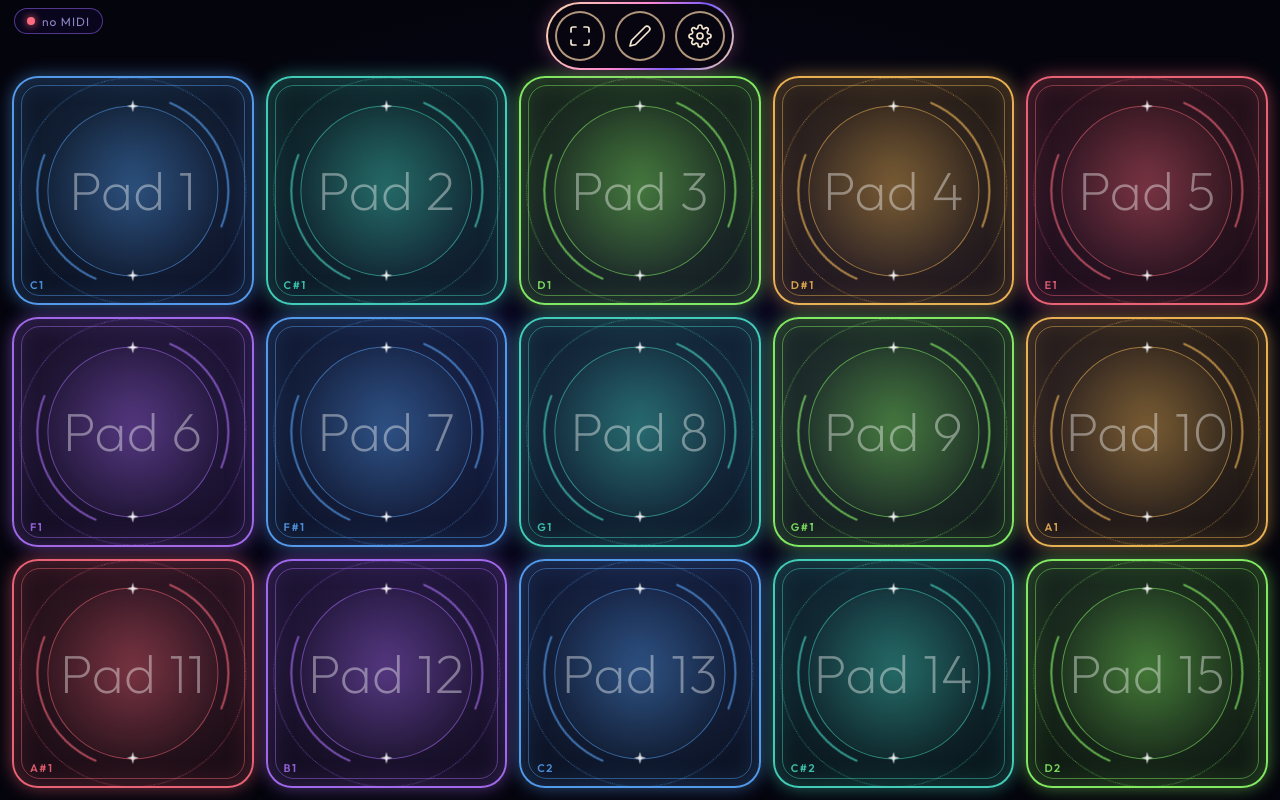
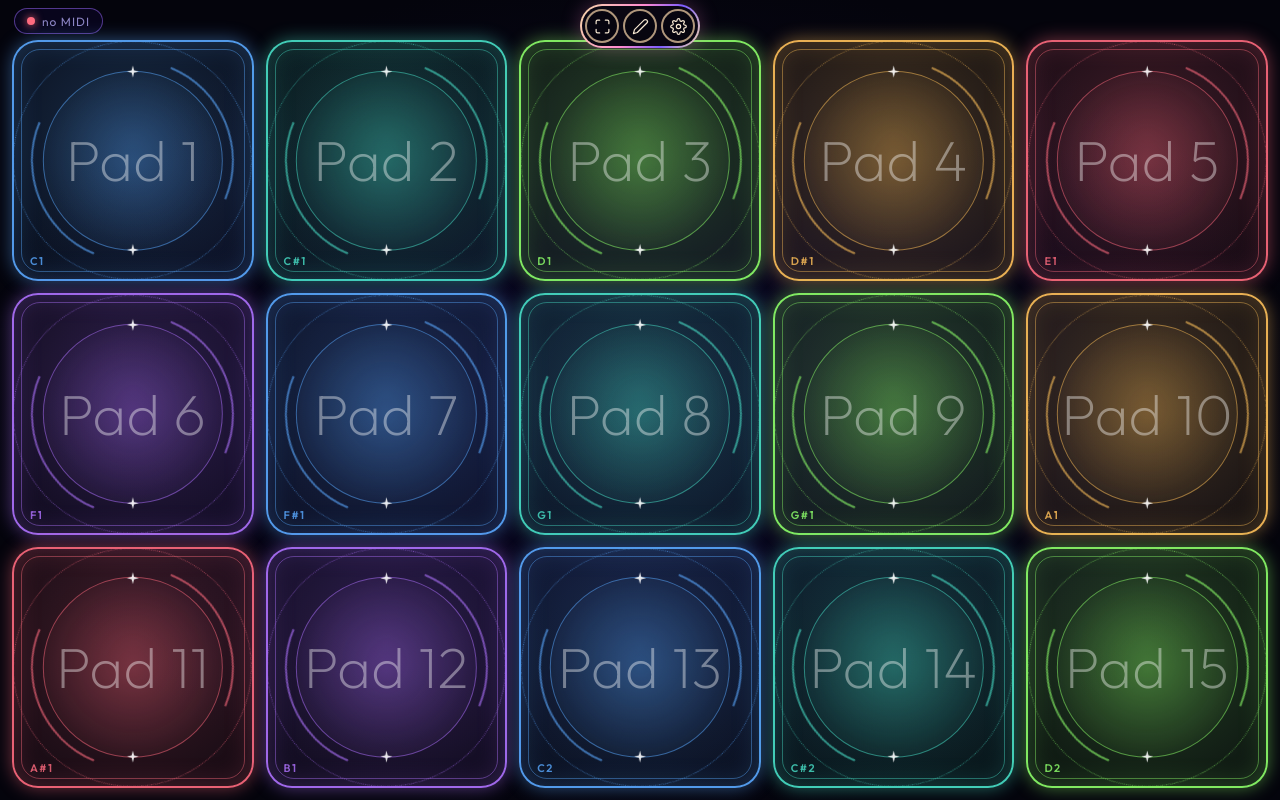
Before and after one commit to darksaiko/luma-pads, a plain HTML site: page app/index.html in a window 1280 px wide. Drawn offline with Linux system fonts and the light colour scheme.

Commit message:
v8: smaller button pill, reclaim grid space
Co-Authored-By: Claude Sonnet 5.5 <noreply@anthropic.com>
Claude-Session: https://claude.ai/code/session_01KFPqUd9RQtCrwGHZYhva9N

```diff
--- a/app/index.html
+++ b/app/index.html
@@ -22,7 +22,7 @@
     background:radial-gradient(ellipse at 50% 50%,#0c0826 0%,#04040c 75%);
     overflow:hidden;overscroll-behavior:none;-webkit-user-select:none;user-select:none;-webkit-touch-callout:none}
   .app{height:100dvh;position:relative;
-    padding:calc(env(safe-area-inset-top) + 76px) max(12px, env(safe-area-inset-right)) max(12px, env(safe-area-inset-bottom)) max(12px, env(safe-area-inset-left))}
+    padding:calc(env(safe-area-inset-top) + 40px) max(12px, env(safe-area-inset-right)) max(12px, env(safe-area-inset-bottom)) max(12px, env(safe-area-inset-left))}
 
   /* ---------- grid + pads (life-tracker style) ---------- */
   .grid{height:100%;display:grid;grid-template-columns:repeat(5,1fr);grid-template-rows:repeat(3,1fr);gap:12px}
@@ -90,15 +90,15 @@
   .grid.flip{animation:flip .22s ease-out} @keyframes flip{from{opacity:.25;transform:scale(.985)}to{opacity:1;transform:none}}
 
   /* ---------- floating pill ---------- */
-  .pill{position:absolute;left:50%;top:calc(env(safe-area-inset-top) + 36px);transform:translate(-50%,-50%);z-index:5;display:flex;gap:10px;padding:7px;border-radius:999px;
+  .pill{position:absolute;left:50%;top:calc(env(safe-area-inset-top) + 26px);transform:translate(-50%,-50%);z-index:5;display:flex;gap:4px;padding:3px;border-radius:999px;
     border:2px solid transparent;
     background:linear-gradient(#090612,#090612) padding-box, linear-gradient(120deg,#f6d9a8,#ff8ad0 45%,#7c5cff 72%,#f6d9a8) border-box;
     box-shadow:0 0 20px rgba(255,138,208,.28)}
-  .rbtn{width:50px;height:50px;border-radius:50%;border:2px solid rgba(232,201,160,.75);background:#07050f;color:#f6e7d1;
+  .rbtn{width:34px;height:34px;border-radius:50%;border:2px solid rgba(232,201,160,.75);background:#07050f;color:#f6e7d1;
     display:grid;place-items:center;padding:0;cursor:pointer;touch-action:manipulation;font-family:inherit}
   .rbtn:active{background:#1a1233}
   .rbtn.active{border-color:#ff7ac8;color:#fff;background:linear-gradient(160deg,#4a1f6e,#241046);box-shadow:0 0 14px rgba(255,122,200,.5)}
-  .rbtn svg{width:24px;height:24px;stroke:currentColor;fill:none;stroke-width:1.7;stroke-linecap:round;stroke-linejoin:round}
+  .rbtn svg{width:17px;height:17px;stroke:currentColor;fill:none;stroke-width:1.7;stroke-linecap:round;stroke-linejoin:round}
 
   /* ---------- popups ---------- */
   .overlay{position:fixed;inset:0;display:none;align-items:center;justify-content:center;z-index:20;padding:12px;
@@ -207,7 +207,7 @@
   const NOTE_NAMES = ['C','C#','D','D#','E','F','F#','G','G#','A','A#','B'];
   const noteName = n => NOTE_NAMES[n % 12] + (Math.floor(n / 12) - 2);   // Ableton: C3 = 60, so C1 = 36
   const COLS = ['90,169,255','73,224,200','141,255,106','255,193,90','255,107,127','176,115,255']; // per column
-  const APP_VERSION = 'v7';   // bump on every release (and VERSION in sw.js)
+  const APP_VERSION = 'v8';   // bump on every release (and VERSION in sw.js)
   const NPADS = 15, MAXP = 3, TOTAL = NPADS * MAXP, TRIGGER_MS = 120;   // 15 pads per page (3x5 / 5x3), up to 3 pages
   const DEF = { names: Array(TOTAL).fill(''), pages: 1, ch: 1, vel: 127, first: 36, mode: 'trigger', haptics: 1, wake: 1, outId: '' };
   const KEY = 'lumatrigger.v1';
--- a/app/sw.js
+++ b/app/sw.js
@@ -1,6 +1,6 @@
 // Luma Trigger service worker — makes the app work offline.
 // Bump VERSION together with APP_VERSION in index.html on every release.
-const VERSION = 'v7';
+const VERSION = 'v8';
 const CACHE = 'luma-trigger-' + VERSION;
 const ASSETS = [
   './', 'index.html', 'manifest.json',
```
